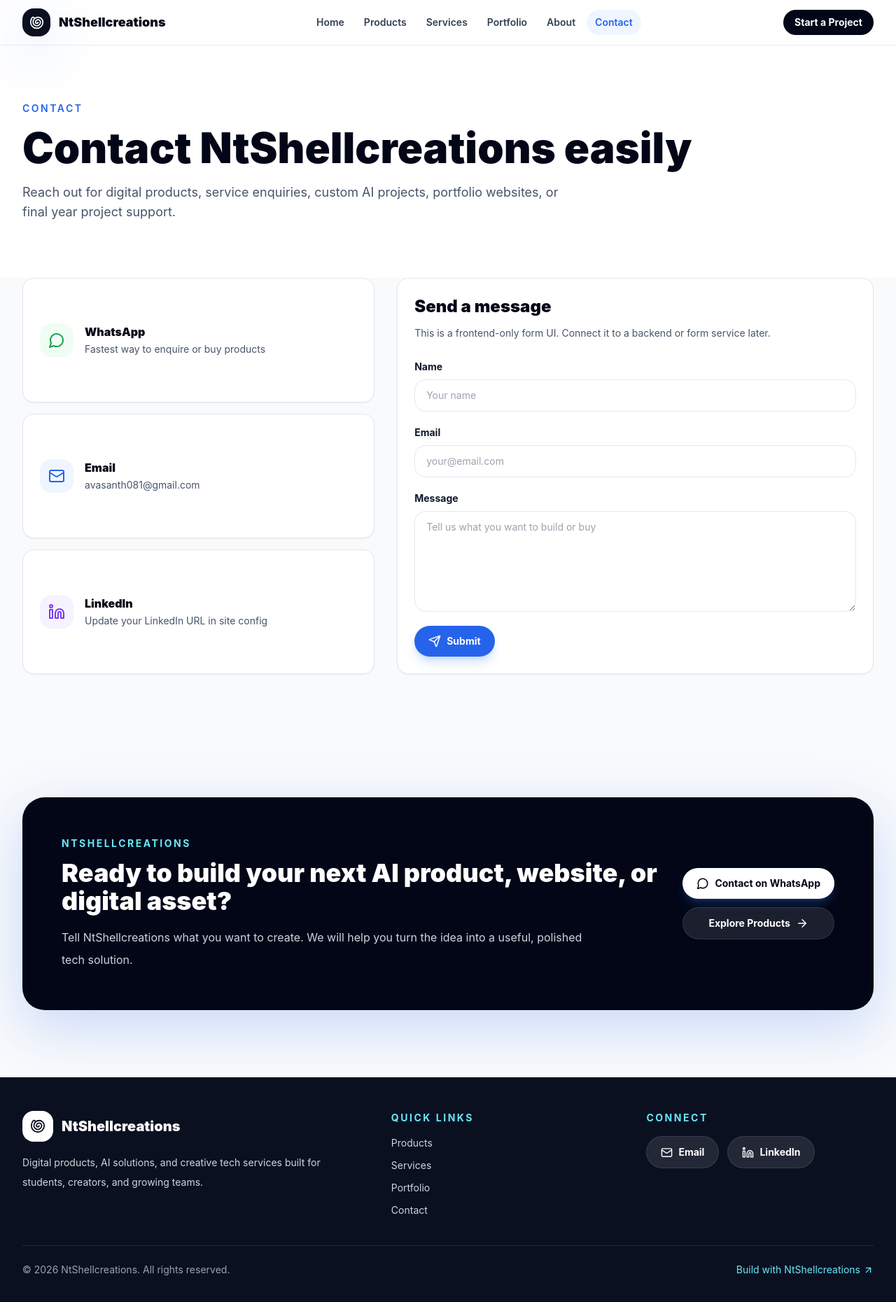
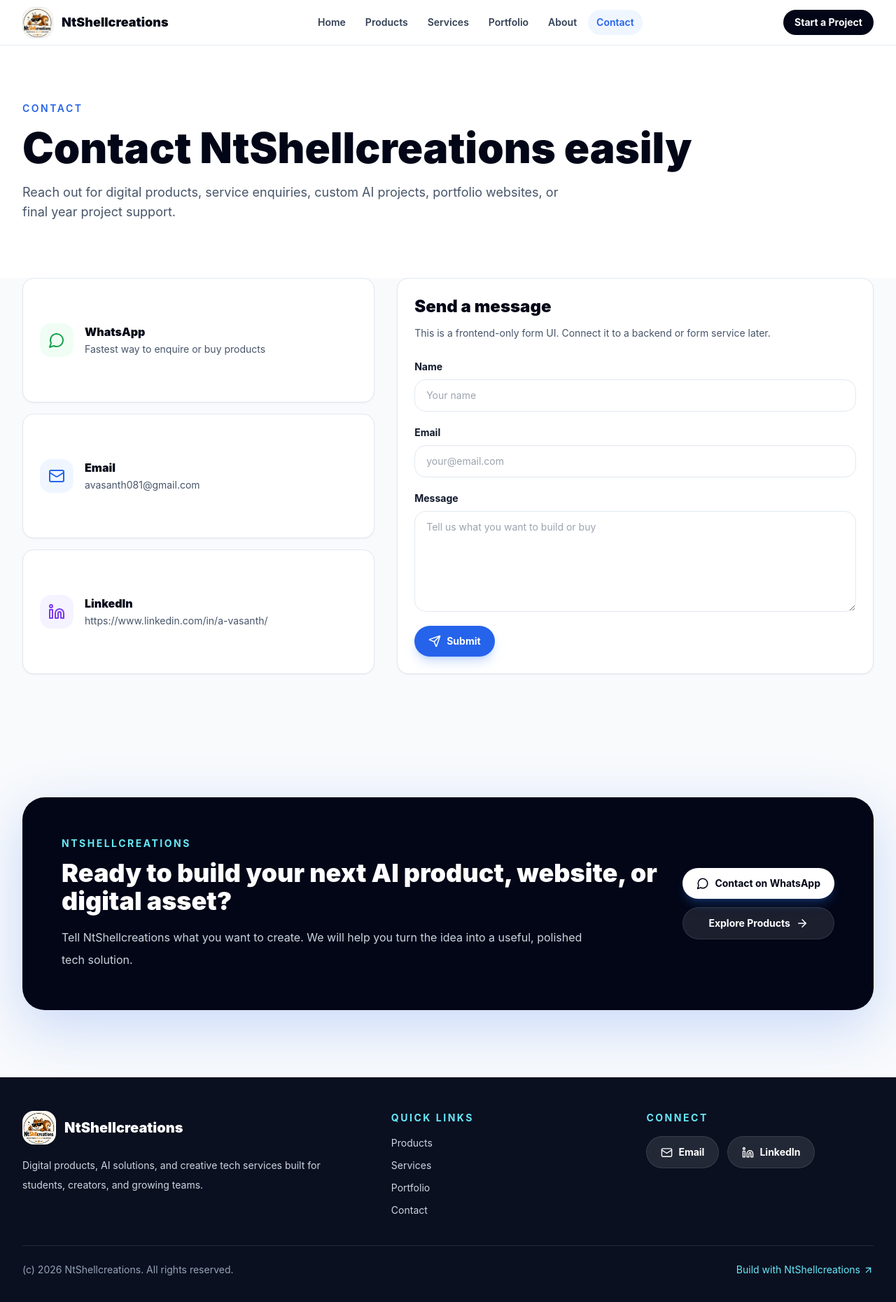
Before and after one commit to vasanth-cloud/Ntshllcreations, a React (Vite) app: page /contact in a window 1280 px wide. Shown: the top 1860 px of the page at 70% size. Built offline with nearby package versions, Linux system fonts and the light colour scheme.

Commit message:
Add logo and update LinkedIn link

```diff
--- a/src/components/Footer.jsx
+++ b/src/components/Footer.jsx
@@ -1,5 +1,6 @@
-import { ArrowUpRight, Linkedin, Mail, Shell } from 'lucide-react';
+import { ArrowUpRight, Linkedin, Mail } from 'lucide-react';
 import { Link } from 'react-router-dom';
+import logo from '../assets/ntshellcreations-logo.png';
 import { siteConfig } from '../data/site.js';
 
 const quickLinks = [
@@ -16,9 +17,11 @@
         <div className="grid gap-10 lg:grid-cols-[1.5fr_1fr_1fr]">
           <div>
             <div className="flex items-center gap-3">
-              <span className="grid size-11 place-items-center rounded-2xl bg-white text-ink">
-                <Shell size={22} />
-              </span>
+              <img
+                src={logo}
+                alt="NtShellcreations logo"
+                className="size-12 rounded-2xl border border-white/10 bg-white object-cover"
+              />
               <span className="text-xl font-black">{siteConfig.brandName}</span>
             </div>
             <p className="mt-4 max-w-xl text-sm leading-7 text-slate-300">
@@ -41,10 +44,18 @@
           <div>
             <h2 className="text-sm font-bold uppercase tracking-[0.18em] text-cyan-300">Connect</h2>
             <div className="mt-4 flex flex-wrap gap-3">
-              <a className="secondary-button border-white/10 bg-white/10 text-white hover:border-white hover:text-white" href={`mailto:${siteConfig.email}`}>
+              <a
+                className="secondary-button border-white/10 bg-white/10 text-white hover:border-white hover:text-white"
+                href={`mailto:${siteConfig.email}`}
+              >
                 <Mail size={17} /> Email
               </a>
-              <a className="secondary-button border-white/10 bg-white/10 text-white hover:border-white hover:text-white" href={siteConfig.linkedinUrl}>
+              <a
+                className="secondary-button border-white/10 bg-white/10 text-white hover:border-white hover:text-white"
+                href={siteConfig.linkedinUrl}
+                target="_blank"
+                rel="noreferrer"
+              >
                 <Linkedin size={17} /> LinkedIn
               </a>
             </div>
@@ -52,7 +63,7 @@
         </div>
 
         <div className="mt-10 flex flex-col justify-between gap-4 border-t border-white/10 pt-6 text-sm text-slate-400 sm:flex-row">
-          <p>© {new Date().getFullYear()} {siteConfig.brandName}. All rights reserved.</p>
+          <p>(c) {new Date().getFullYear()} {siteConfig.brandName}. All rights reserved.</p>
           <Link to="/contact" className="inline-flex items-center gap-1 text-cyan-300 hover:text-white">
             Build with NtShellcreations <ArrowUpRight size={15} />
           </Link>
--- a/src/components/Navbar.jsx
+++ b/src/components/Navbar.jsx
@@ -1,6 +1,7 @@
-import { Menu, Shell, X } from 'lucide-react';
+import { Menu, X } from 'lucide-react';
 import { useState } from 'react';
 import { NavLink } from 'react-router-dom';
+import logo from '../assets/ntshellcreations-logo.png';
 import { siteConfig } from '../data/site.js';
 
 const navItems = [
@@ -25,9 +26,11 @@
     <header className="sticky top-0 z-50 border-b border-slate-200/80 bg-white/90 backdrop-blur-xl">
       <nav className="section-shell flex h-16 items-center justify-between">
         <NavLink to="/" className="flex items-center gap-3" onClick={() => setIsOpen(false)}>
-          <span className="grid size-10 place-items-center rounded-2xl bg-ink text-white shadow-glow">
-            <Shell size={21} />
-          </span>
+          <img
+            src={logo}
+            alt="NtShellcreations logo"
+            className="size-11 rounded-2xl border border-slate-200 bg-white object-cover shadow-sm"
+          />
           <span className="text-lg font-black text-slate-950">{siteConfig.brandName}</span>
         </NavLink>
 
--- a/src/data/site.js
+++ b/src/data/site.js
@@ -5,7 +5,7 @@
   whatsappNumber: '918248161233',
   // Change this email and LinkedIn URL when your real contact links are ready.
   email: 'avasanth081@gmail.com',
-  linkedinUrl: 'https://www.linkedin.com/in/your-profile',
+  linkedinUrl: 'https://www.linkedin.com/in/a-vasanth/',
 };
 
 export function buildWhatsAppUrl(message) {
--- a/src/pages/Contact.jsx
+++ b/src/pages/Contact.jsx
@@ -39,13 +39,13 @@
                 <span className="text-sm text-slate-600">{siteConfig.email}</span>
               </span>
             </a>
-            <a className="soft-card flex items-center gap-4" href={siteConfig.linkedinUrl}>
+            <a className="soft-card flex items-center gap-4" href={siteConfig.linkedinUrl} target="_blank" rel="noreferrer">
               <span className="grid size-12 place-items-center rounded-2xl bg-violet-50 text-violet">
                 <Linkedin size={24} />
               </span>
               <span>
                 <span className="block font-black text-slate-950">LinkedIn</span>
-                <span className="text-sm text-slate-600">Update your LinkedIn URL in site config</span>
+                <span className="text-sm text-slate-600">https://www.linkedin.com/in/a-vasanth/</span>
               </span>
             </a>
           </div>
```
Also changed, not shown: src/assets/ntshellcreations-logo.png (added).
